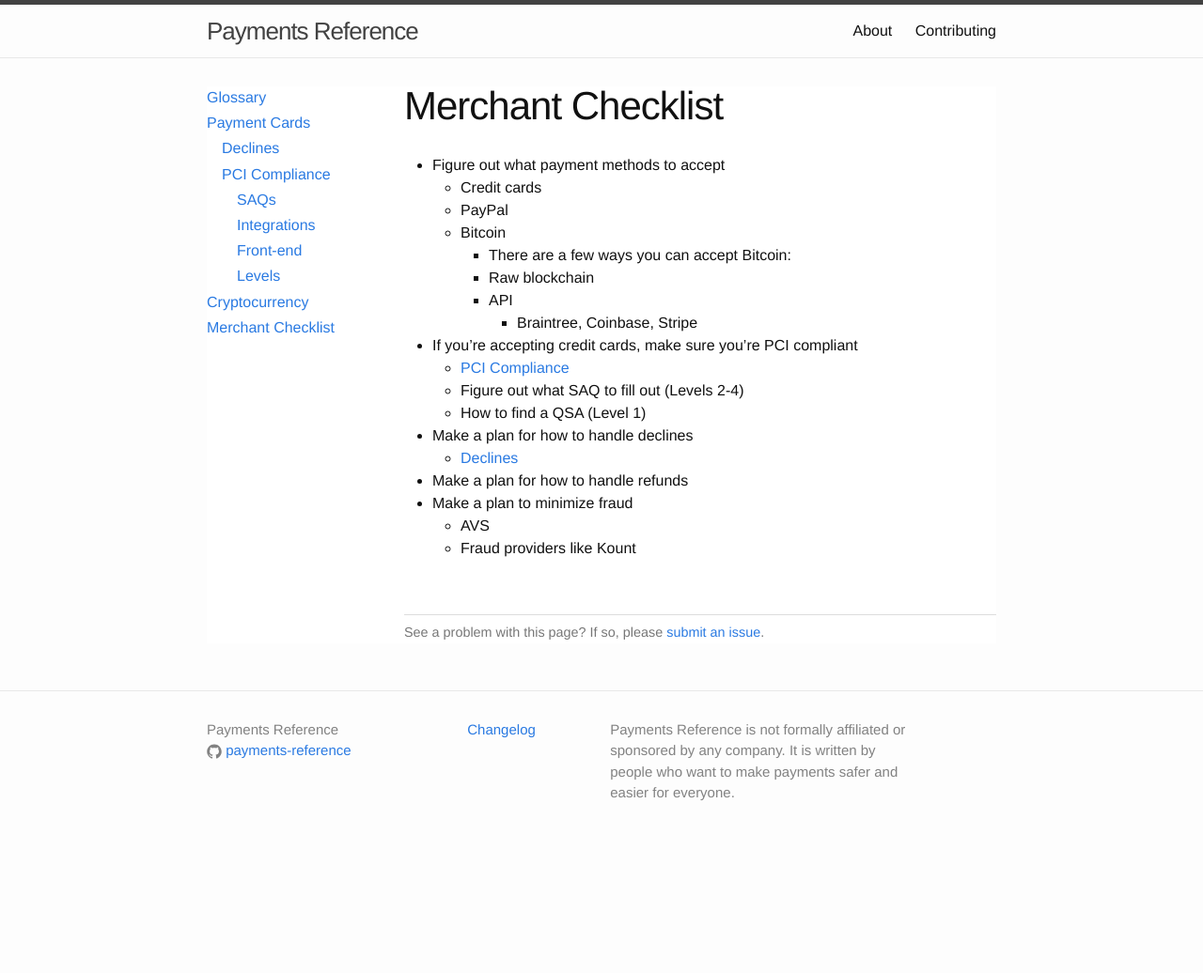
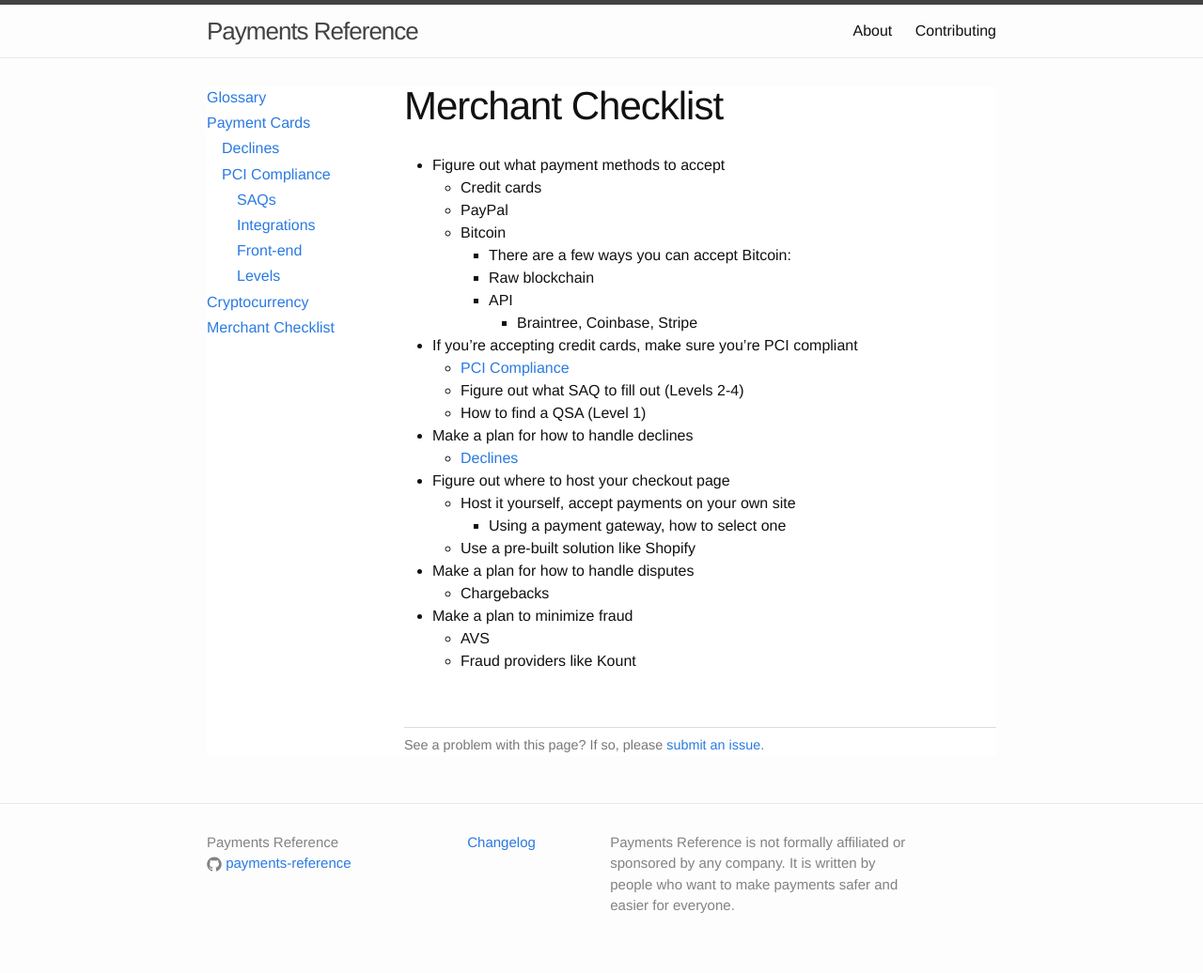
Before and after one commit to payments-reference/payments-reference, a Jekyll site: the page built from checklists/merchant.md, in a window 1280 px wide. Shown: the whole page at 94% size. Built offline with Jekyll 4.4.1, drawn with Linux system fonts in a browser that asks for light colours; before the commit the page ends 916 px from its top, so only the background shows below that.

Commit message:
Add feedback

```diff
--- a/checklists/merchant.md
+++ b/checklists/merchant.md
@@ -18,7 +18,12 @@ permalink: /checklists/merchant/
   - How to find a QSA (Level 1)
 - Make a plan for how to handle declines
   - [Declines](/payment-cards/declines/)
-- Make a plan for how to handle refunds
+- Figure out where to host your checkout page
+  - Host it yourself, accept payments on your own site
+    - Using a payment gateway, how to select one
+  - Use a pre-built solution like Shopify
+- Make a plan for how to handle disputes
+  - Chargebacks
 - Make a plan to minimize fraud
   - AVS
   - Fraud providers like Kount
```
